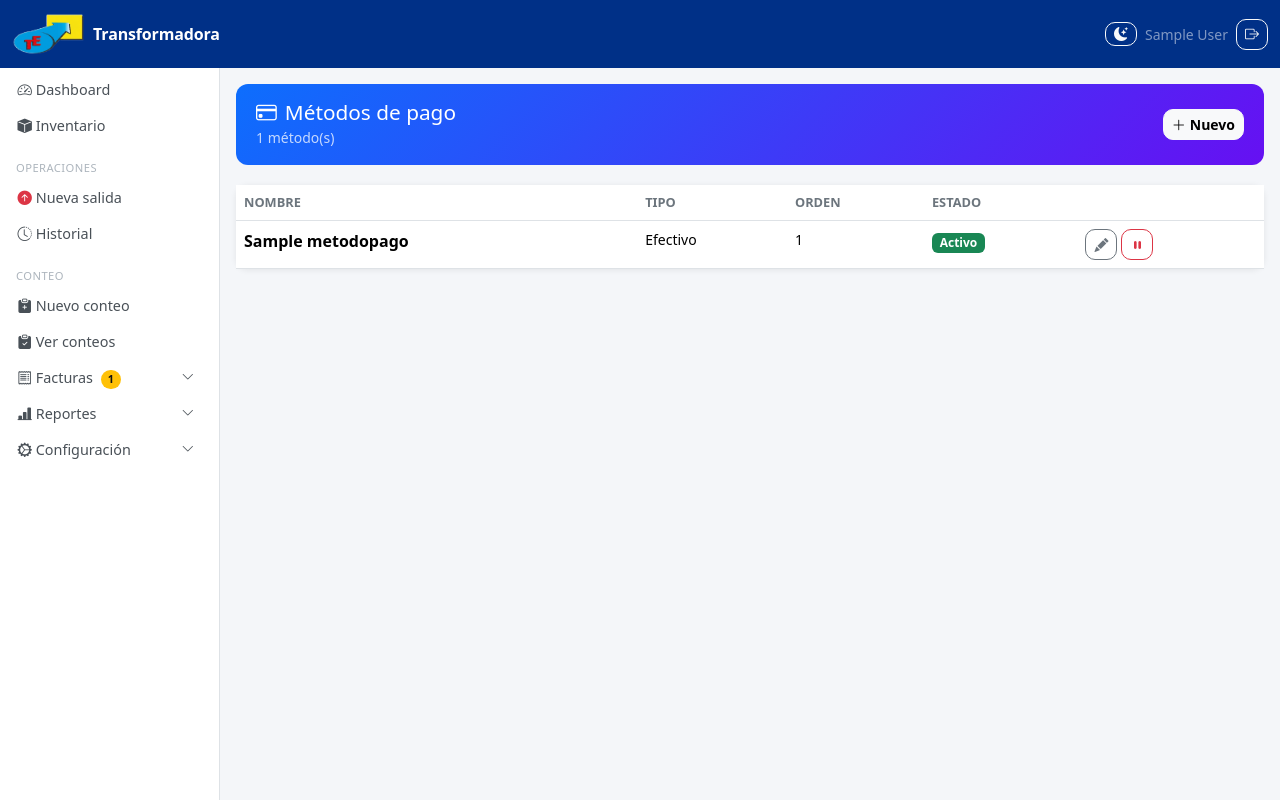
After one commit to alexandrr2899/Inventory-webApp, a Django app: page /facturas/metodos-pago/ in a window 1280 px wide. The commit adds this page. Run offline with Django 4.2, Linux system fonts and the light colour scheme; a user stored in the database is signed in; tables that the repository leaves empty hold one stand-in row (values such as "Sample post"); some libraries are stand-ins or nearby versions.

Commit message:
feat(facturas): CRUD de métodos de pago configurables
Co-Authored-By: Claude Sonnet 4.6 <noreply@anthropic.com>

```diff
--- a/apps/core/forms.py
+++ b/apps/core/forms.py
@@ -489,6 +489,18 @@ class PagoFacturaForm(forms.Form):
         required=False, widget=forms.Textarea(attrs={'class': 'form-control', 'rows': 2}))
 
 
+class MetodoPagoForm(forms.ModelForm):
+    class Meta:
+        model = MetodoPago
+        fields = ['nombre', 'tipo', 'activo', 'orden']
+        widgets = {
+            'nombre': forms.TextInput(attrs={'class': 'form-control'}),
+            'tipo': forms.Select(attrs={'class': 'form-select'}),
+            'activo': forms.CheckboxInput(attrs={'class': 'form-check-input'}),
+            'orden': forms.NumberInput(attrs={'class': 'form-control'}),
+        }
+
+
 class TarifaClienteForm(forms.ModelForm):
     class Meta:
         model = TarifaCliente
--- a/apps/core/urls.py
+++ b/apps/core/urls.py
@@ -98,4 +98,10 @@ urlpatterns = [
     path('facturas/clientes/<int:pk>/fragmento/', views.cliente_facturas_fragment, name='cliente_facturas_fragment'),
     # Ingesta automática (n8n → Google Drive). Auth por token, sin sesión.
     path('facturas/api/ingest/', views.factura_api_ingest, name='factura_api_ingest'),
+
+    # ── Métodos de pago ───────────────────────────────────────────────────────
+    path('facturas/metodos-pago/', views.metodo_pago_lista, name='metodo_pago_lista'),
+    path('facturas/metodos-pago/nuevo/', views.metodo_pago_crear, name='metodo_pago_crear'),
+    path('facturas/metodos-pago/<int:pk>/editar/', views.metodo_pago_editar, name='metodo_pago_editar'),
+    path('facturas/metodos-pago/<int:pk>/toggle/', views.metodo_pago_toggle_activo, name='metodo_pago_toggle_activo'),
 ]
--- a/apps/core/views/__init__.py
+++ b/apps/core/views/__init__.py
@@ -32,6 +32,7 @@ from .facturas_tarifas import *   # noqa: F401,F403
 from .facturas_cliente import *   # noqa: F401,F403
 from .facturas_lote import *       # noqa: F401,F403
 from .facturas_api import *        # noqa: F401,F403
+from .metodos_pago import *        # noqa: F401,F403
 
 # ── Helpers con prefijo _ usados por código externo (tests) ──────────────────
 from .calc import _calcular_tramos                       # noqa: F401
--- /dev/null
+++ b/apps/core/views/metodos_pago.py
@@ -0,0 +1,53 @@
+"""metodos_pago.py — CRUD de métodos de pago."""
+from .common import *  # noqa: F401,F403
+
+from ..models import MetodoPago
+from ..forms import MetodoPagoForm
+
+
+@login_required
+@permission_required(_perm('gestionar_metodos_pago'), raise_exception=True)
+def metodo_pago_lista(request):
+    metodos = MetodoPago.objects.all()
+    return render(request, 'metodos_pago/lista.html', {'metodos': metodos})
+
+
+@login_required
+@permission_required(_perm('gestionar_metodos_pago'), raise_exception=True)
+def metodo_pago_crear(request):
+    if request.method == 'POST':
+        form = MetodoPagoForm(request.POST)
+        if form.is_valid():
+            m = form.save()
+            messages.success(request, f'Método "{m.nombre}" creado.')
+            return redirect('metodo_pago_lista')
+    else:
+        form = MetodoPagoForm()
+    return render(request, 'metodos_pago/form.html', {'form': form, 'titulo': 'Nuevo método de pago'})
+
+
+@login_required
+@permission_required(_perm('gestionar_metodos_pago'), raise_exception=True)
+def metodo_pago_editar(request, pk):
+    metodo = get_object_or_404(MetodoPago, pk=pk)
+    if request.method == 'POST':
+        form = MetodoPagoForm(request.POST, instance=metodo)
+        if form.is_valid():
+            form.save()
+            messages.success(request, f'Método "{metodo.nombre}" actualizado.')
+            return redirect('metodo_pago_lista')
+    else:
+        form = MetodoPagoForm(instance=metodo)
+    return render(request, 'metodos_pago/form.html', {
+        'form': form, 'titulo': f'Editar: {metodo.nombre}', 'metodo': metodo})
+
+
+@login_required
+@permission_required(_perm('gestionar_metodos_pago'), raise_exception=True)
+@require_POST
+def metodo_pago_toggle_activo(request, pk):
+    metodo = get_object_or_404(MetodoPago, pk=pk)
+    metodo.activo = not metodo.activo
+    metodo.save(update_fields=['activo'])
+    messages.success(request, f'Método "{metodo.nombre}" {"activado" if metodo.activo else "desactivado"}.')
+    return redirect('metodo_pago_lista')
--- a/templates/includes/nav_menu.html
+++ b/templates/includes/nav_menu.html
@@ -57,6 +57,11 @@
   <a href="{% url 'factura_lote' %}" class="nav-link {% if 'lote' in un %}active{% endif %}">
     <i class="bi bi-files"></i> Subir en bloque
   </a>
+  {% if perms.core.gestionar_metodos_pago %}
+  <a href="{% url 'metodo_pago_lista' %}" class="nav-link {% if 'metodo_pago' in un %}active{% endif %}">
+    <i class="bi bi-credit-card"></i> Métodos de pago
+  </a>
+  {% endif %}
 </div>
 {% else %}
 <a href="{% url 'facturas_lista' %}" class="nav-link {% if 'factura' in un %}active{% endif %}">
--- /dev/null
+++ b/templates/metodos_pago/lista.html
@@ -0,0 +1,82 @@
+{% extends "base.html" %}
+{% block title %}Métodos de pago{% endblock %}
+
+{% block content %}
+<div class="page-header d-flex justify-content-between align-items-center">
+  <div>
+    <h1><i class="bi bi-credit-card me-2"></i>Métodos de pago</h1>
+    <small class="opacity-75">{{ metodos.count }} método(s)</small>
+  </div>
+  <a href="{% url 'metodo_pago_crear' %}" class="btn btn-light btn-sm fw-semibold">
+    <i class="bi bi-plus-lg me-1"></i>Nuevo
+  </a>
+</div>
+
+<div class="d-md-none">
+  {% for m in metodos %}
+  <div class="card mb-2 {% if not m.activo %}opacity-50{% endif %}">
+    <div class="card-body py-2 px-3">
+      <div class="d-flex justify-content-between align-items-center">
+        <div>
+          <span class="fw-bold">{{ m.nombre }}</span>
+          <div class="text-muted small">{{ m.get_tipo_display }}</div>
+        </div>
+        <div class="d-flex gap-2 align-items-center">
+          <span class="badge {% if m.activo %}bg-success{% else %}bg-secondary{% endif %}">
+            {% if m.activo %}Activo{% else %}Inactivo{% endif %}
+          </span>
+          <a href="{% url 'metodo_pago_editar' m.pk %}" class="btn btn-sm btn-outline-secondary">
+            <i class="bi bi-pencil-fill"></i>
+          </a>
+        </div>
+      </div>
+    </div>
+  </div>
+  {% empty %}
+  <div class="text-center text-muted py-5">
+    <i class="bi bi-credit-card fs-1 d-block mb-2"></i>No hay métodos de pago registrados.
+  </div>
+  {% endfor %}
+</div>
+
+<div class="d-none d-md-block">
+  <div class="card">
+    <div class="table-responsive">
+      <table class="table table-hover mb-0">
+        <thead>
+          <tr><th>Nombre</th><th>Tipo</th><th>Orden</th><th>Estado</th><th></th></tr>
+        </thead>
+        <tbody>
+          {% for m in metodos %}
+          <tr class="{% if not m.activo %}text-muted{% endif %}">
+            <td class="fw-semibold">{{ m.nombre }}</td>
+            <td class="small">{{ m.get_tipo_display }}</td>
+            <td class="small">{{ m.orden }}</td>
+            <td>
+              <span class="badge {% if m.activo %}bg-success{% else %}bg-secondary{% endif %}">
+                {% if m.activo %}Activo{% else %}Inactivo{% endif %}
+              </span>
+            </td>
+            <td>
+              <div class="d-flex gap-1">
+                <a href="{% url 'metodo_pago_editar' m.pk %}" class="btn btn-sm btn-outline-secondary">
+                  <i class="bi bi-pencil-fill"></i>
+                </a>
+                <form method="post" action="{% url 'metodo_pago_toggle_activo' m.pk %}" class="d-inline">
+                  {% csrf_token %}
+                  <button type="submit" class="btn btn-sm btn-outline-{% if m.activo %}danger{% else %}success{% endif %}">
+                    <i class="bi bi-{% if m.activo %}pause-fill{% else %}play-fill{% endif %}"></i>
+                  </button>
+                </form>
+              </div>
+            </td>
+          </tr>
+          {% empty %}
+          <tr><td colspan="5" class="text-center text-muted py-4">Sin métodos de pago registrados.</td></tr>
+          {% endfor %}
+        </tbody>
+      </table>
+    </div>
+  </div>
+</div>
+{% endblock %}
```
Also changed, not shown: apps/core/tests_facturas/test_metodos_pago_views.py (added, +31 -0 lines), templates/metodos_pago/form.html (added, +49 -0 lines).
